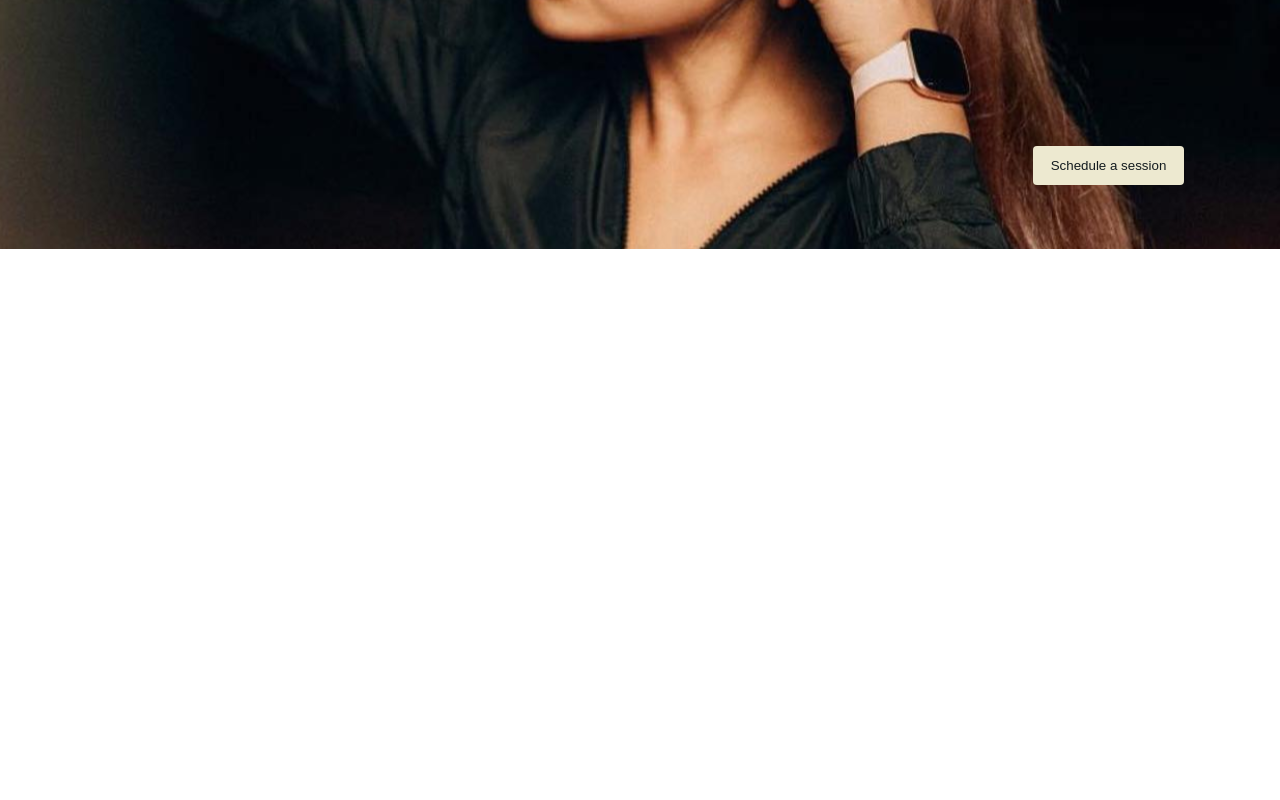
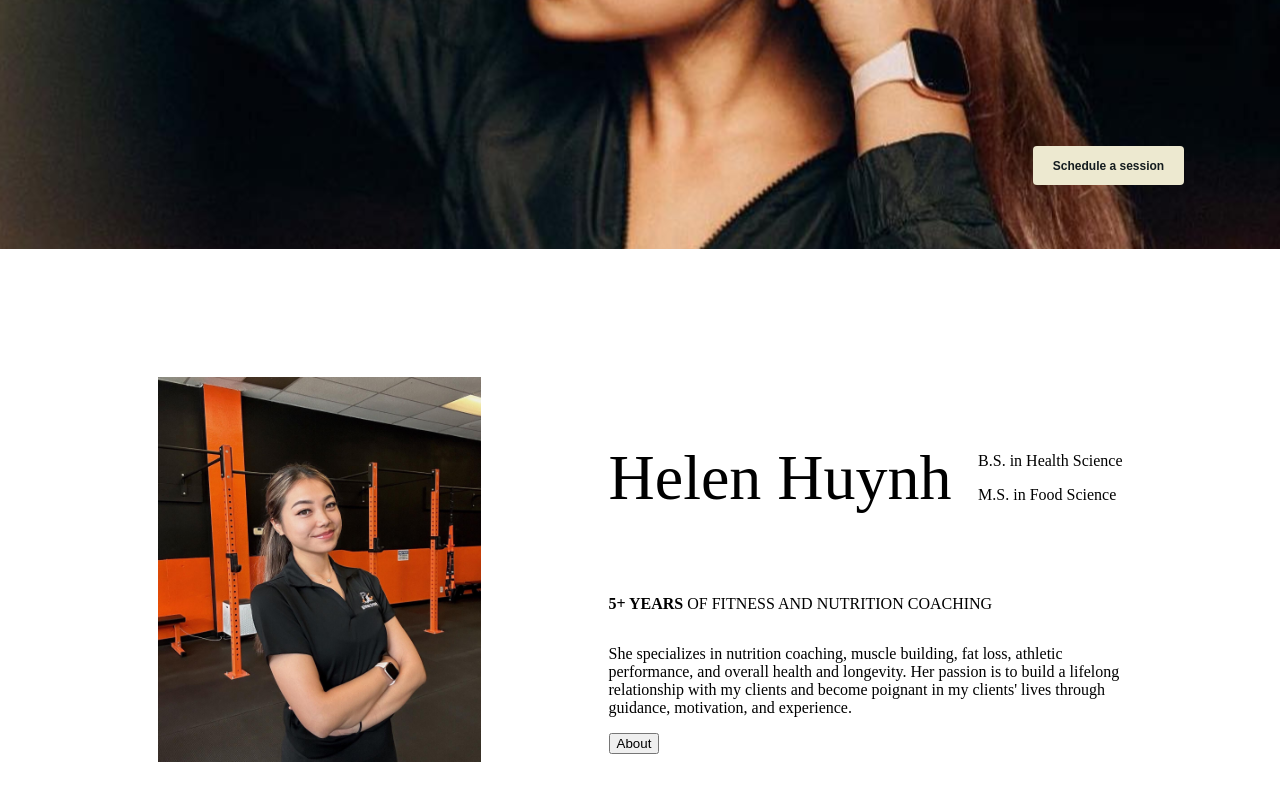
Before and after one commit to andrew-khai/Helen-Huynh-Fitness-React.js, a React (Vite) app: page / in a window 1280 px wide. Shown: the part 486-1286 px from the top of the page. Before the commit the page ends 800 px from the top, so only its background shows below. Built offline with nearby package versions, Linux system fonts and the light colour scheme.

Commit message:
about me section

```diff
--- a/package.json
+++ b/package.json
@@ -11,7 +11,8 @@
   },
   "dependencies": {
     "react": "^18.2.0",
-    "react-dom": "^18.2.0"
+    "react-dom": "^18.2.0",
+    "react-router-dom": "^5.3.4"
   },
   "devDependencies": {
     "@types/react": "^18.2.15",
--- a/src/App.jsx
+++ b/src/App.jsx
@@ -1,9 +1,12 @@
 import Header from "./components/Header";
+import HomePage from "./components/Homepage";
+import { Switch, Route } from "react-router-dom";
 
 const App = () => {
   return (
     <>
       <Header />
+      <HomePage />
     </>
   )
 }
--- a/src/components/Header/Header.css
+++ b/src/components/Header/Header.css
@@ -83,4 +83,6 @@
   align-self: flex-end;
   margin-right: 96px;
   margin-bottom: 64px;
+  font-size: 12px;
+  font-weight: 600;
 }
--- a/src/components/Header/index.jsx
+++ b/src/components/Header/index.jsx
@@ -9,12 +9,12 @@ const Header = () => {
           <h2 id="subheader">PERSONAL TRAINER AND NUTRITION COACH</h2>
         </div>
         <div id="site-nav-links">
-          <a class="navbar-links" href="/">About</a>
-          <a class="navbar-links" href="/">Services</a>
-          <a class="navbar-links" href="/">Contact</a>
+          <a className="navbar-links" href="/">About</a>
+          <a className="navbar-links" href="/">Services</a>
+          <a className="navbar-links" href="/">Contact</a>
         </div>
       </nav>
-      <button id="schedule-button" class="beige">
+      <button id="schedule-button" className="beige">
         Schedule a session
       </button>
     </header>
--- /dev/null
+++ b/src/components/Homepage/Homepage.css
@@ -0,0 +1,18 @@
+#about-me-container {
+  display: flex;
+  margin: 128px auto;
+  width: 965px;
+  height: 385px;
+  column-gap: 128px;
+}
+
+#about-me-details-container {
+  display: flex;
+  flex-direction: column;
+}
+
+.about-me-credentials {
+  display: flex;
+  justify-content: space-between;
+  align-items: center;
+}
--- /dev/null
+++ b/src/components/Homepage/index.jsx
@@ -0,0 +1,40 @@
+import "./Homepage.css"
+
+const HomePage = () => {
+  return (
+    <main id="main-container">
+      <section id="about-me-container">
+        <div id="about-me-image-container">
+          <img style={{ width: "323px", height: "385px" }} src="/images/helenheadshot.jpg" />
+        </div>
+        <div id="about-me-details-container">
+          <div className="first-about-me">
+            <div className="about-me-credentials">
+              <p style={{fontSize: "64px"}}>Helen Huynh</p>
+              <div>
+                <p>B.S. in Health Science</p>
+                <p>M.S. in Food Science</p>
+              </div>
+            </div>
+            <div>
+              <p><strong>5+ YEARS</strong> OF FITNESS AND NUTRITION COACHING</p>
+            </div>
+          </div>
+          <div className="second-about-me">
+            <p>
+            She specializes in nutrition coaching, muscle building, fat loss, athletic performance, and overall health and longevity.
+            Her passion is to build a lifelong relationship with my clients and become poignant in my clients' lives through guidance, motivation, and experience.
+            </p>
+          </div>
+          <div>
+            <button>
+              About
+            </button>
+          </div>
+        </div>
+      </section>
+    </main>
+  )
+}
+
+export default HomePage;
--- a/src/index.css
+++ b/src/index.css
@@ -4,4 +4,5 @@
 
 body {
   margin: 0px;
+  background-color: #FFFFFF;
 }
```
Also changed, not shown: 1 other file (tests, documents, lock files or other folders).
